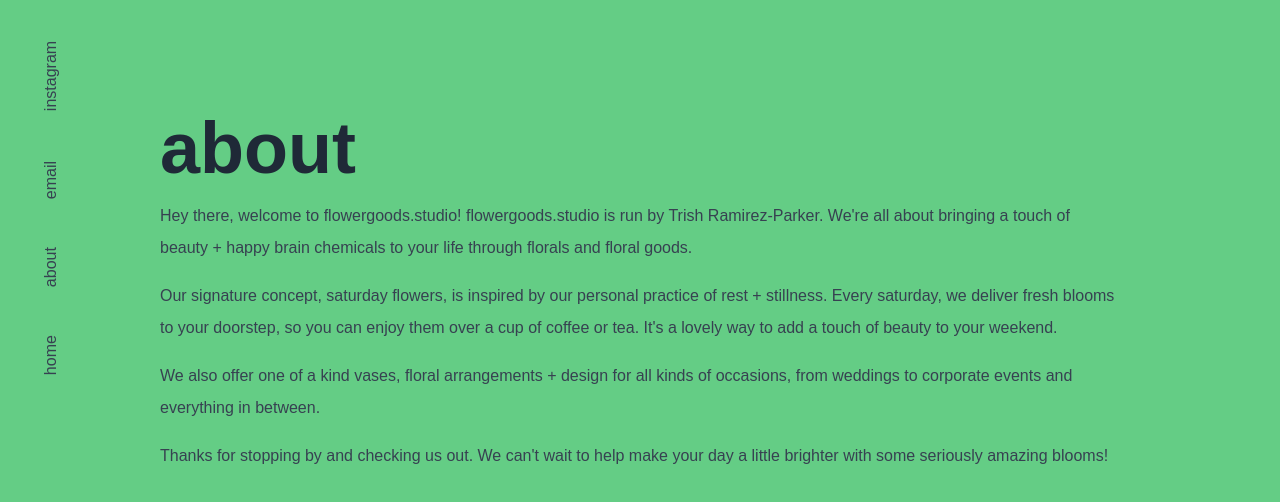
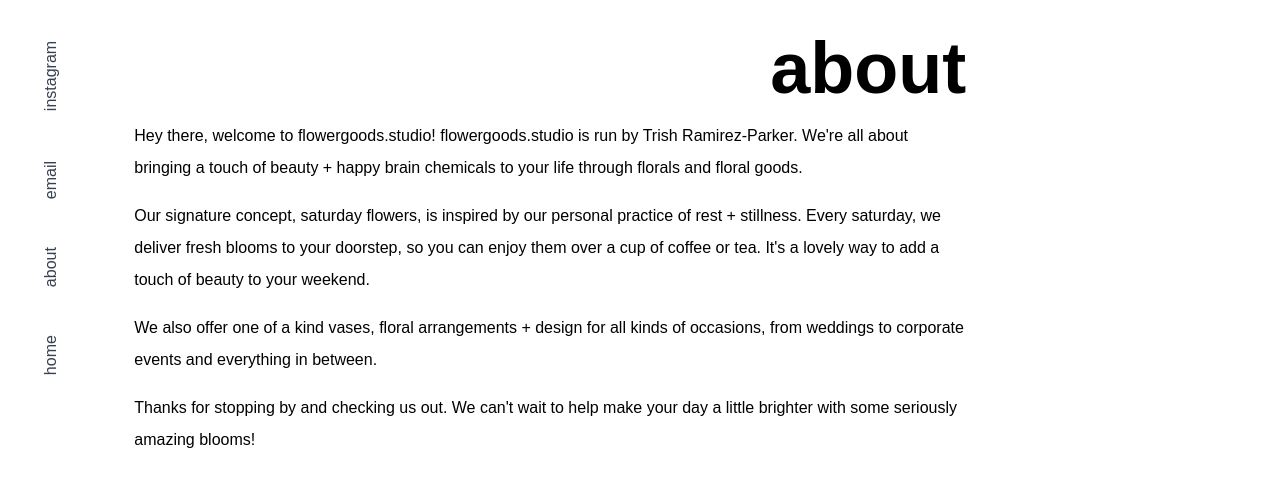
Before and after one commit to samuelaparker/flowergoods-studio, a Next.js app: page /About in a window 1280 px wide. Shown: the top 502 px of the page. Built offline with nearby package versions, Linux system fonts and the light colour scheme.

Commit message:
fixed bg color in Layout / Index / About

```diff
--- a/components/Nav.tsx
+++ b/components/Nav.tsx
@@ -16,7 +16,7 @@
   };
 
   return (
-    <nav className="my-8 fixed inset-y-0 left-0 flex flex-col justify-between h-full py-">
+    <nav className="my-8 inset-y-0 left-0   h-full">
       <div className="flex flex-col">
         <a
           href={"https://www.instagram.com/flowergoods.studio/"}
--- a/components/shared/Layout.tsx
+++ b/components/shared/Layout.tsx
@@ -9,12 +9,14 @@
 
 export default function Layout({ children, bgColor, pageTitle }: LayoutProps) {
   return (
-    <div className={`flex min-h-screen flex-col text-black bg-${bgColor}`}>
-      <Head>
-        <title>{pageTitle}</title>
-      </Head>
-      <Nav />
-      <div className="mt-20 flex-grow px-4 md:px-16 lg:px-32">{children} </div>
+    <div className={`bg-${bgColor}`}>
+      <div className={`h-full flex flex-row`}>
+        <Head>
+          <title>{pageTitle}</title>
+        </Head>
+        <Nav />
+        <div className="">{children} </div>
+      </div>
     </div>
   );
 }
--- a/pages/About.tsx
+++ b/pages/About.tsx
@@ -4,28 +4,33 @@
 const About: React.FC = () => {
   return (
     <Layout bgColor="brand-pink" pageTitle="About">
-      <div className="max-w-5xl mx-auto py-8 px-4 sm:px-6 lg:px-8">
-        <h1 className="text-7xl text-gray-800 mb-4 font-black">about</h1>
-        <p className="text-gray-700 leading-loose">
-          Hey there, welcome to flowergoods.studio! flowergoods.studio is run by
-          Trish Ramirez-Parker. We&apos;re all about bringing a touch of beauty
-          + happy brain chemicals to your life through florals and floral goods.
+      <div className="h-screen">
+        <div className="max-w-4xl mx-auto py-8 px-8 sm:px-6 lg:px-8">
+          <h1 className="text-7xl mb-4 font-black text-right">about</h1>
+          <p className="leading-loose">
+            Hey there, welcome to flowergoods.studio! flowergoods.studio is run
+            by Trish Ramirez-Parker. We&apos;re all about bringing a touch of
+            beauty + happy brain chemicals to your life through florals and
+            floral goods.
           </p>
-        <p className="text-gray-700 leading-loose mt-4">
+          <p className="leading-loose mt-4">
             Our signature concept, saturday flowers, is inspired by our personal
-          practice of rest + stillness. Every saturday, we deliver fresh blooms
-          to your doorstep, so you can enjoy them over a cup of coffee or tea.
-          It&apos;s a lovely way to add a touch of beauty to your weekend.
+            practice of rest + stillness. Every saturday, we deliver fresh
+            blooms to your doorstep, so you can enjoy them over a cup of coffee
+            or tea. It&apos;s a lovely way to add a touch of beauty to your
+            weekend.
           </p>
-        <p className="text-gray-700 leading-loose mt-4">
+          <p className="leading-loose mt-4">
             We also offer one of a kind vases, floral arrangements + design for
             all kinds of occasions, from weddings to corporate events and
             everything in between.
           </p>
-        <p className="text-gray-700 leading-loose mt-4">
-          Thanks for stopping by and checking us out. We can&apos;t wait to help
-          make your day a little brighter with some seriously amazing blooms!
+          <p className="leading-loose mt-4">
+            Thanks for stopping by and checking us out. We can&apos;t wait to
+            help make your day a little brighter with some seriously amazing
+            blooms!
           </p>
+        </div>
       </div>
     </Layout>
   );
--- a/pages/_document.tsx
+++ b/pages/_document.tsx
@@ -1,4 +1,4 @@
-import { Html, Head, Main, NextScript } from 'next/document'
+import { Html, Head, Main, NextScript } from "next/document";
 
 export default function Document() {
   return (
@@ -9,5 +9,5 @@
         <NextScript />
       </body>
     </Html>
-  )
+  );
 }
--- a/pages/index.tsx
+++ b/pages/index.tsx
@@ -7,12 +7,15 @@
 
 export default function Home() {
   return (
-    <Layout pageTitle="Home Page">
-      <main
-        className={`flex min-h-screen flex-col items-center justify-between p-24 ${inter.className}`}
-      >
+    <div className=" h-screen">
+      <Layout bgColor="brand-green" pageTitle="Home Page">
         <Video src="/fg-vid-1.mp4" />
-      </main>
-    </Layout>
+        <div>
+          <div
+            className={`flex min-h-screen flex-col items-center justify-between p-24 ${inter.className}`}
+          ></div>
+        </div>
+      </Layout>
+    </div>
   );
 }
--- a/styles/globals.css
+++ b/styles/globals.css
@@ -7,7 +7,7 @@
   --foreground-rgb: 0, 0, 0;
   --background-start-rgb: 214, 219, 220;
   --background-end-rgb: 255, 255, 255;
-  --brand-background: #64cd85;
+  --brand-background: #fff;
   font-family: "Montserrat", sans-serif;
 }
 
```
Also changed, not shown: 2 other files (tests, documents, lock files or other folders). Lines whose indentation alone changed are shown as unchanged.
